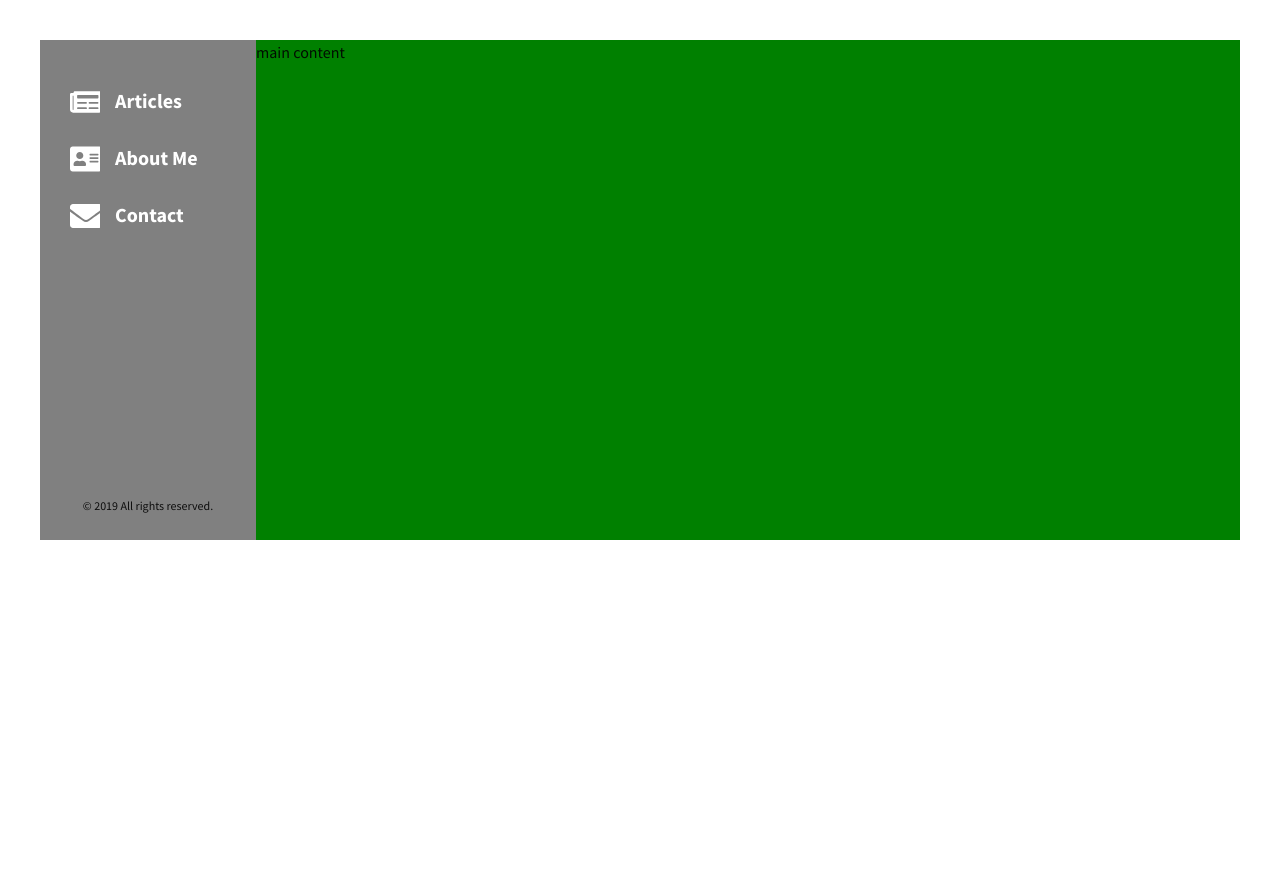
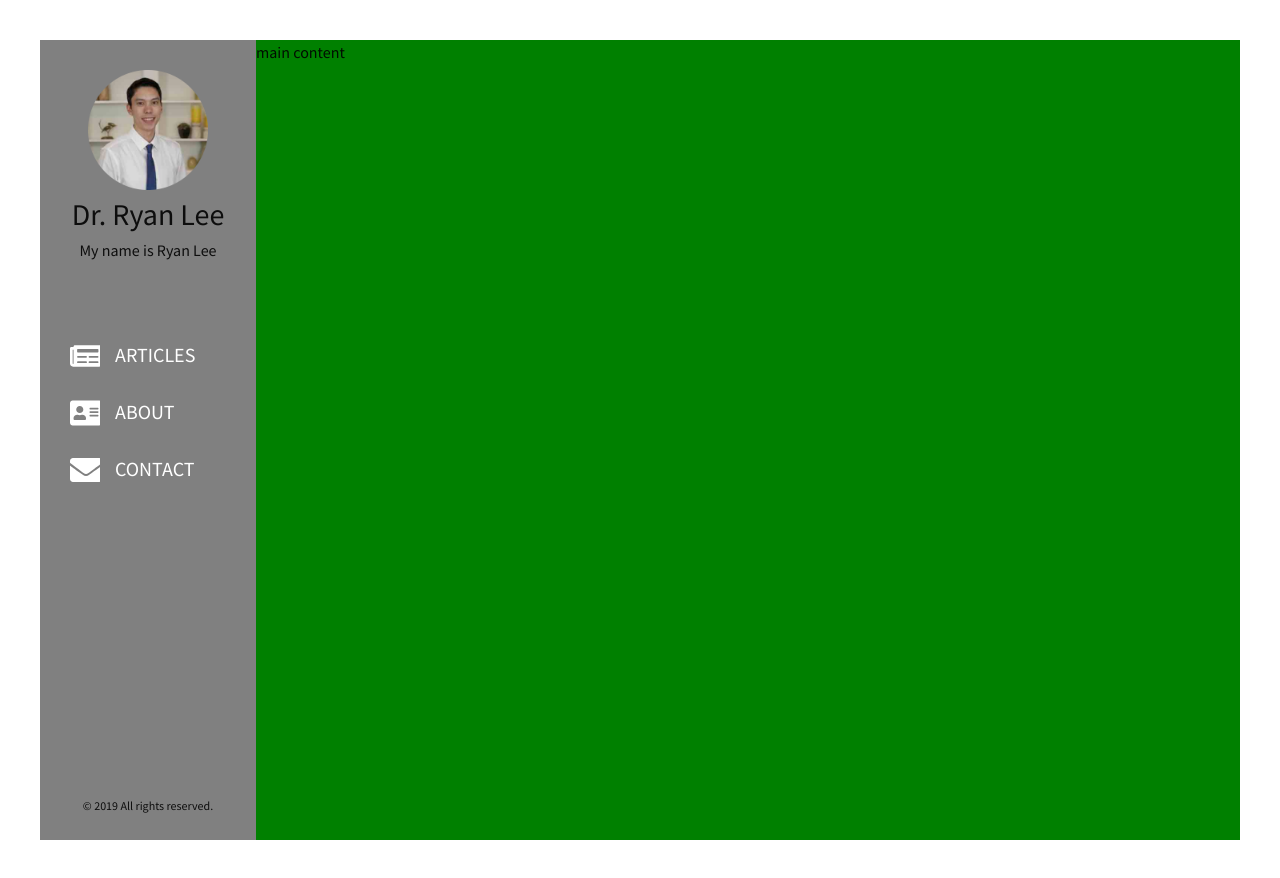
Before and after one commit to bubujone35/personal-blog, a Gatsby site: page / in a window 1280 px wide. Before the commit the page ends 800 px from the top, so only its background shows below. Built offline with nearby package versions, Linux system fonts and the light colour scheme; Gatsby itself is replaced by a stand-in of ours.

Commit message:
added headshot, name, and description to sidebar

```diff
--- a/src/components/main.js
+++ b/src/components/main.js
@@ -6,7 +6,7 @@ const Container = styled.div`
   flex: 1;
   background-color: green;
   /* For Testing Purposes */
-  height: 50rem;
+  height: 80rem;
 `
 
 const Main = () => (
--- a/src/components/sidebar.js
+++ b/src/components/sidebar.js
@@ -4,6 +4,7 @@ import { Link } from "gatsby"
 import { FaNewspaper } from 'react-icons/fa';
 import { FaAddressCard } from 'react-icons/fa';
 import { FaEnvelope } from 'react-icons/fa';
+import avatar from '../images/headshot.png'
 
 
 
@@ -15,11 +16,37 @@ const Container = styled.div`
   flex-direction: column;
   justify-content: space-between;
 `
+// //////////////////////////////////////
+// Intro
 
+const Intro = styled.div`
+  display: flex;
+  flex-direction: column;
+  justify-content: center;
+  align-items: center;
+  padding: 3rem;
+`
+const Avatar = styled.div`
+  border-radius: 100%;
+  height: 12rem;
+  width: 12rem;
+`
+const Name = styled.h1`
+  font-size: 3rem;
+  font-weight: 300;
+`
+
+const Content = styled.div`
+
+`
+
+// //////////////////////////////////////
+// Sidebar navigation links
 const SideNav = styled.ul`
   font-size: 1.8rem;
   list-style: none;
   margin-top: 3.5rem;
+  flex-grow: 2;
 `
 const SideNavItem = styled.li`
   position: relative;
@@ -57,7 +84,8 @@ const Icon = styled.svg`
 
 const StyledLink = styled(Link)`
   text-decoration: none;
-  font-weight: 700;
+  /* font-weight: 700; */
+  text-transform: uppercase;
   font-size: 2rem;
   color: white;
   display: block;
@@ -81,6 +109,17 @@ const Legal = styled.div`
 
 const Sidebar = () => (
   <Container>
+    <Intro>
+      <Avatar>
+        <img src={avatar} alt="Headshot" />
+      </Avatar>
+      <Name>
+        Dr. Ryan Lee
+      </Name>
+      <Content>
+        My name is Ryan Lee
+      </Content>
+    </Intro>
     <SideNav>
       <SideNavItem>
         <StyledLink to="/">
@@ -91,7 +130,7 @@ const Sidebar = () => (
       <SideNavItem>
         <StyledLink to="/">
           <Icon><FaAddressCard size={32}/></Icon>
-          About Me
+          About
         </StyledLink>
       </SideNavItem>
       <SideNavItem>
```
Also changed, not shown: src/images/headshot.jpg (added), src/images/headshot.png (added).
